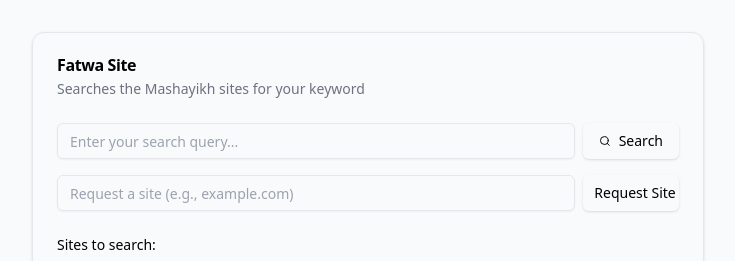
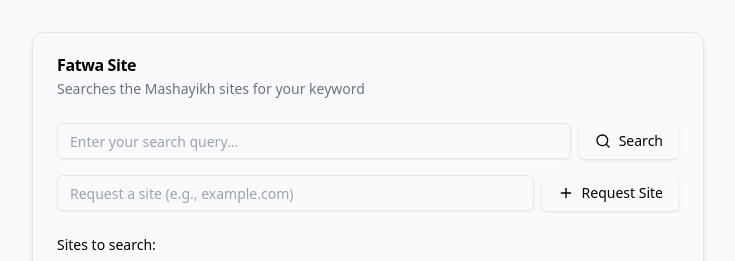
Before and after one commit to aramb-dev/fatwa-search, a React (Create React App) app: page / in a window 1280 px wide. Shown: the top 261 px of the page, without its empty margins (272-1007 px from the left). Built offline with nearby package versions, Linux system fonts and the light colour scheme.

Commit message:
refactor button

```diff
--- a/src/components/CustomSearch.js
+++ b/src/components/CustomSearch.js
@@ -103,11 +103,13 @@ const CustomSearch = () => {
             <Button
               type="submit"
               className={cn(
-                "w-24",
-                searchQuery.trim() && "bg-gray-900 hover:bg-gray-800 text-white"
+                "flex items-center gap-2", // Preserve flex layout
+                searchQuery.trim()
+                  ? "bg-gray-900 text-white hover:bg-gray-800"
+                  : "bg-primary text-primary-foreground hover:bg-primary/90"
               )}
             >
-              <Search className="w-4 h-4 mr-2" />
+              <Search className="h-4 w-4" />
               Search
             </Button>
           </div>
@@ -124,12 +126,13 @@ const CustomSearch = () => {
               type="button"
               onClick={handleSiteRequest}
               className={cn(
-                "w-24",
-                isValidDomain(newSite) &&
-                  "bg-gray-900 hover:bg-gray-800 text-white"
+                "flex items-center gap-2", // Preserve flex layout
+                isValidDomain(newSite)
+                  ? "bg-gray-900 text-white hover:bg-gray-800"
+                  : "bg-primary text-primary-foreground hover:bg-primary/90"
               )}
             >
-              <Plus className="w-4 h-4 mr-2" />
+              <Plus className="h-4 w-4" />
               Request Site
             </Button>
           </div>
```
